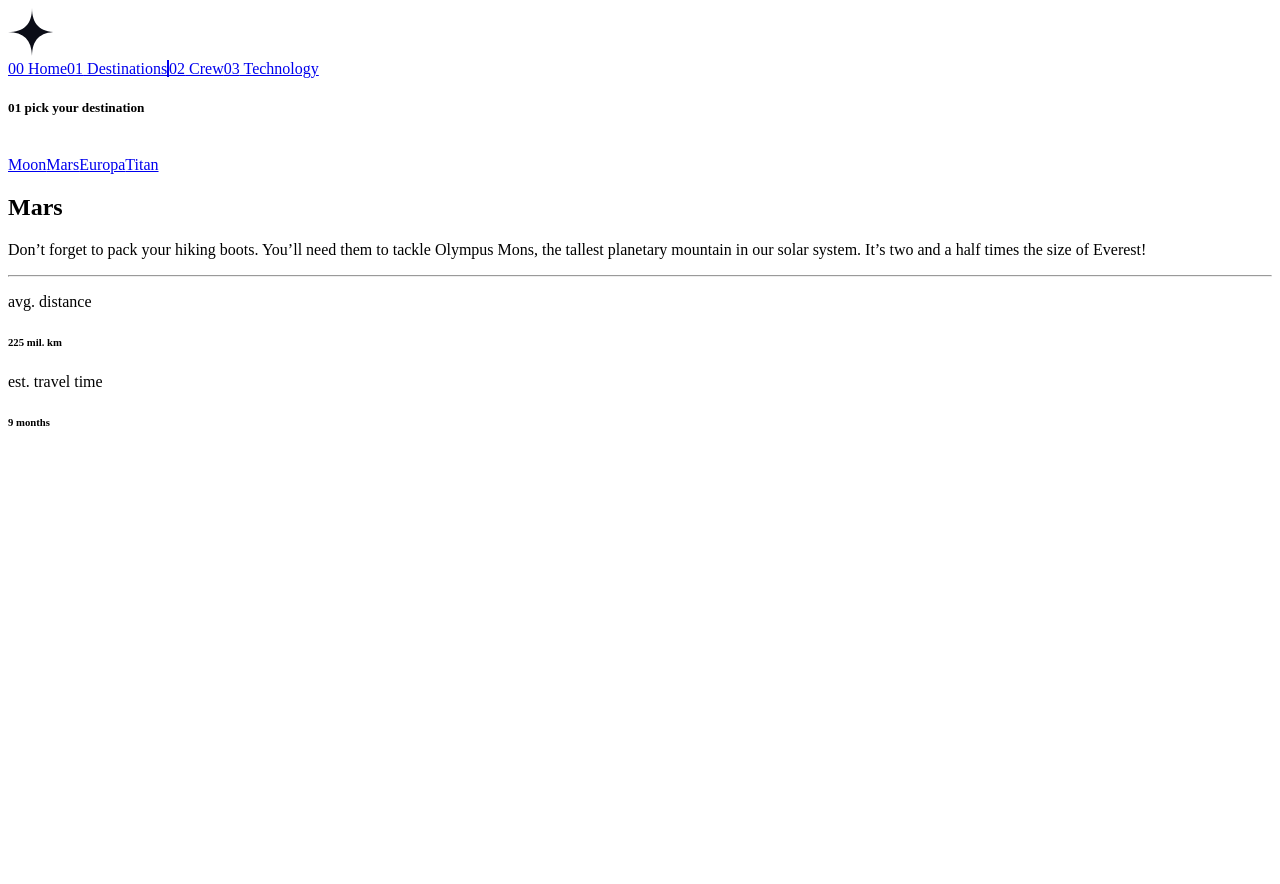
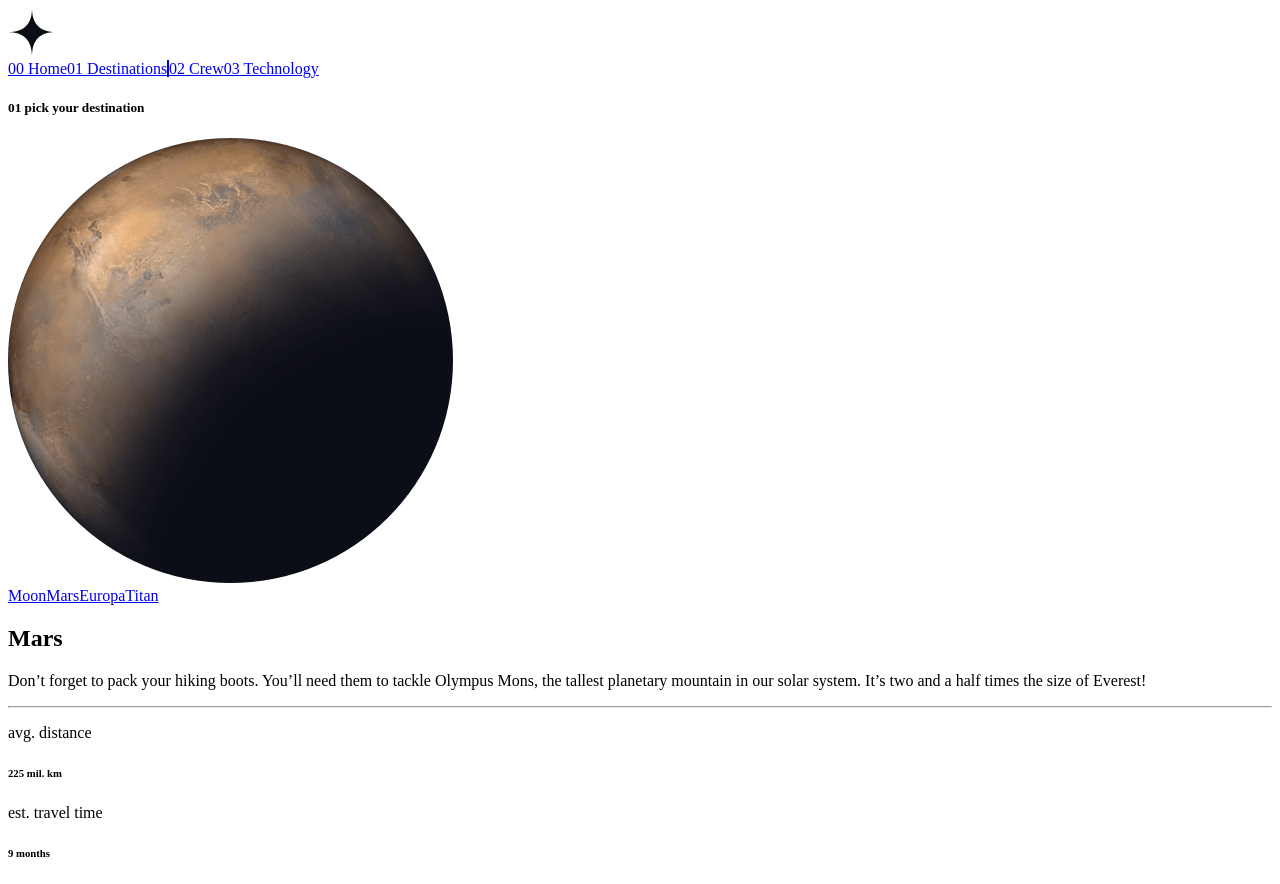
Before and after one commit to 915fonzie/space-tourism-website, a React (Vite) app: page /destinations/mars in a window 1280 px wide. Before the commit the page ends 800 px from the top, so only its background shows below. Built offline with nearby package versions, Linux system fonts and the light colour scheme; the HTML template or start-up script is replaced by a standard one.

Commit message:
another fix attempt for img issue

```diff
--- a/data.json
+++ b/data.json
@@ -13,7 +13,7 @@
     {
       "name": "Mars",
       "images": {
-        "png": "./assets/destination/image-mars.png",
+        "png": "image-mars",
         "webp": "./assets/destination/image-mars.webp"
       },
       "description": "Don’t forget to pack your hiking boots. You’ll need them to tackle Olympus Mons, the tallest planetary mountain in our solar system. It’s two and a half times the size of Everest!",
@@ -23,7 +23,7 @@
     {
       "name": "Europa",
       "images": {
-        "png": "./assets/destination/image-europa.png",
+        "png": "image-europa",
         "webp": "./assets/destination/image-europa.webp"
       },
       "description": "The smallest of the four Galilean moons orbiting Jupiter, Europa is a winter lover’s dream. With an icy surface, it’s perfect for a bit of ice skating, curling, hockey, or simple relaxation in your snug wintery cabin.",
@@ -33,7 +33,7 @@
     {
       "name": "Titan",
       "images": {
-        "png": "./assets/destination/image-titan.png",
+        "png": "image-titan",
         "webp": "./assets/destination/image-titan.webp"
       },
       "description": "The only moon known to have a dense atmosphere other than Earth, Titan is a home away from home (just a few hundred degrees colder!). As a bonus, you get striking views of the Rings of Saturn.",
--- a/src/hooks/useImage.jsx
+++ b/src/hooks/useImage.jsx
@@ -1,13 +1,13 @@
 import React from 'react'
 
-export default function useImage(imgUrl) {
+export default function useImage(imgUrl, location) {
 
     const [img, setImg] = React.useState(null)
 
     React.useEffect(() => {
         async function fetchImage() {
             try {
-                const response = await import(`../assets/destination/${imgUrl}.png`)
+                const response = await import(`../assets/${location}/${imgUrl}.png`)
                 setImg(response.default)
             }
             catch (error) {
--- a/src/pages/Destinations.jsx
+++ b/src/pages/Destinations.jsx
@@ -19,7 +19,7 @@ export default function Destinations({data}) {
                 exit={{ opacity: 0 }}
             >
                 <h5><span>01</span> pick your destination</h5>
-                <img src={useImage(data.images.png)} />
+                <img src={useImage(data.images.png, "destination")} />
                 <div>
                     <nav>
                         <NavLink
```
